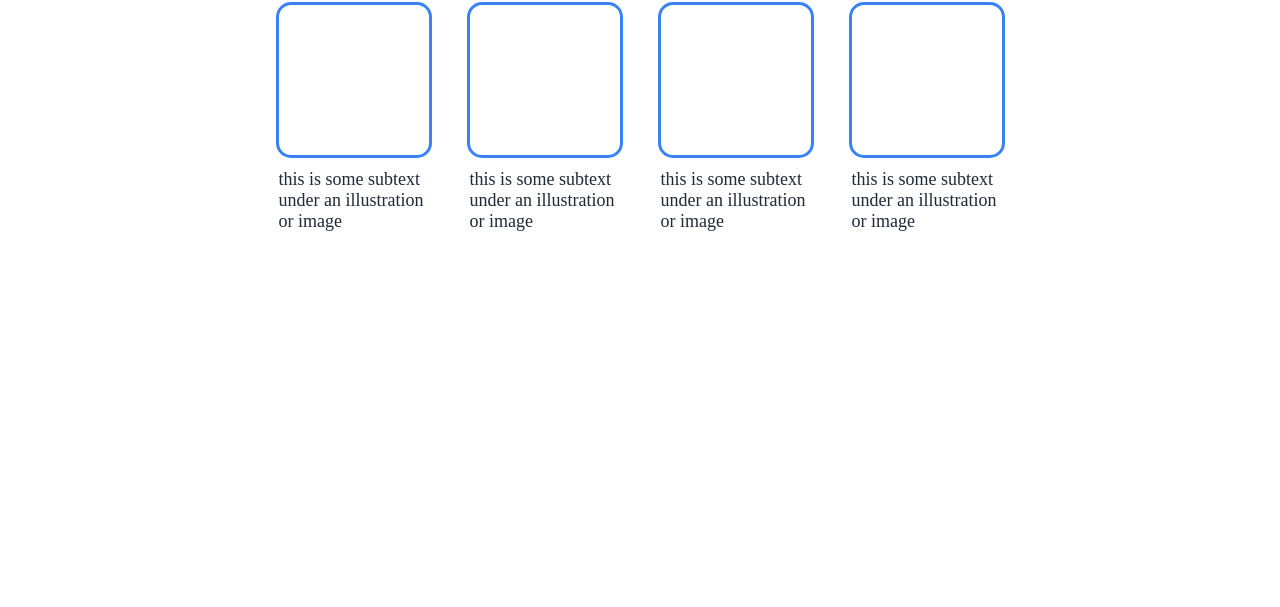
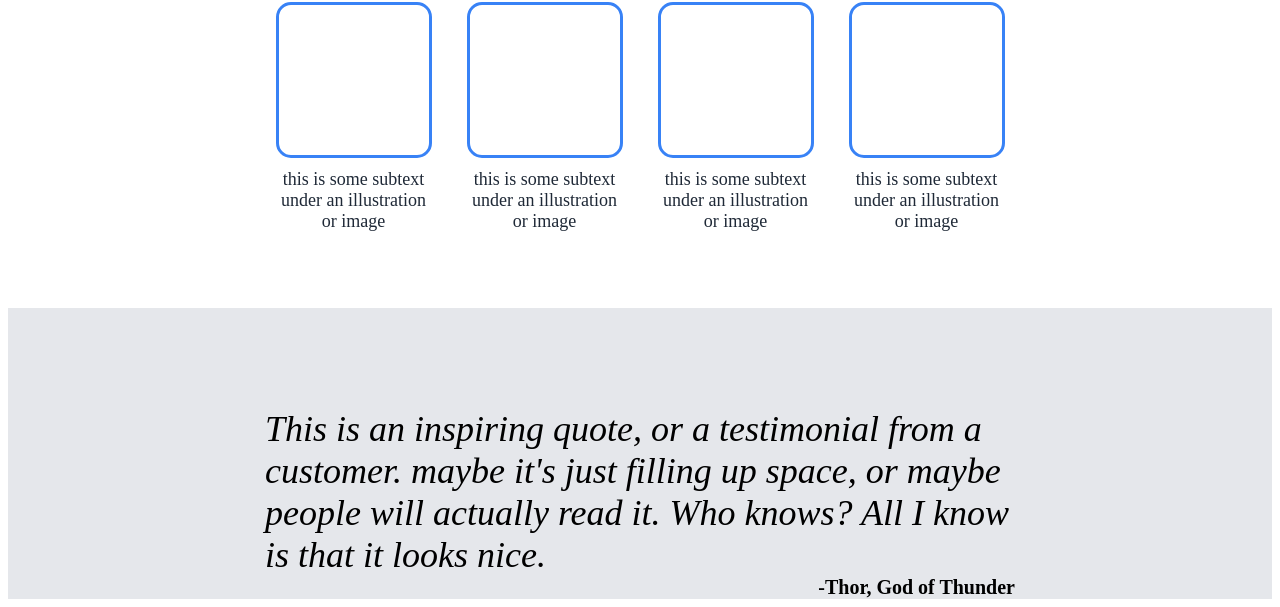
Before and after one commit to Mdan12/Odin-Website, a plain HTML site: page index.html in a window 1280 px wide. Shown: the part 545-1152 px from the top of the page. Before the commit the page ends 800 px from the top, so only its background shows below. Drawn offline with Linux system fonts and the light colour scheme.

Commit message:
3rd row done.

```diff
--- a/index.html
+++ b/index.html
@@ -46,6 +46,15 @@
                 <p>this is some subtext under an illustration or image</p>
             </div>
         </div>
+        <div class="quote">
+            <div class="top-quote">
+                <p>This is an inspiring quote, or a testimonial from a customer. maybe it's just filling up space, or maybe people will actually read it. Who knows? All I know is that it looks nice.</p>
+            </div>
+            <div class="bot-quote">
+                <p>-Thor, God of Thunder</p>
+            </div>
+        </div>
+
 
 
 
--- a/styles.css
+++ b/styles.css
@@ -116,6 +116,7 @@ button {
     justify-content: center;
     flex-direction: row;
     gap: 35px;
+    margin-bottom: 150px;
 }
 
 .box p {
@@ -123,4 +124,30 @@ button {
     font-size: 18px;
     color: #1F2937;
     width: 150px;
+    display: flex;
+    text-align: center;
 }
+
+.top-quote {
+    display: flex;
+    margin: auto;
+    width: 750px;
+    padding-top: 100px;
+    font-size: 36px;
+    font-weight: lighter;
+    font-style: italic;
+    background-color: #E5E7EB;
+}
+
+.bot-quote {
+    display: flex;
+    justify-content: flex-end;
+    margin: auto;
+    width: 750px;
+    font-size: 20px;
+    font-weight: bold;
+}
+
+.quote {
+    background-color: #E5E7EB;
+}
```
